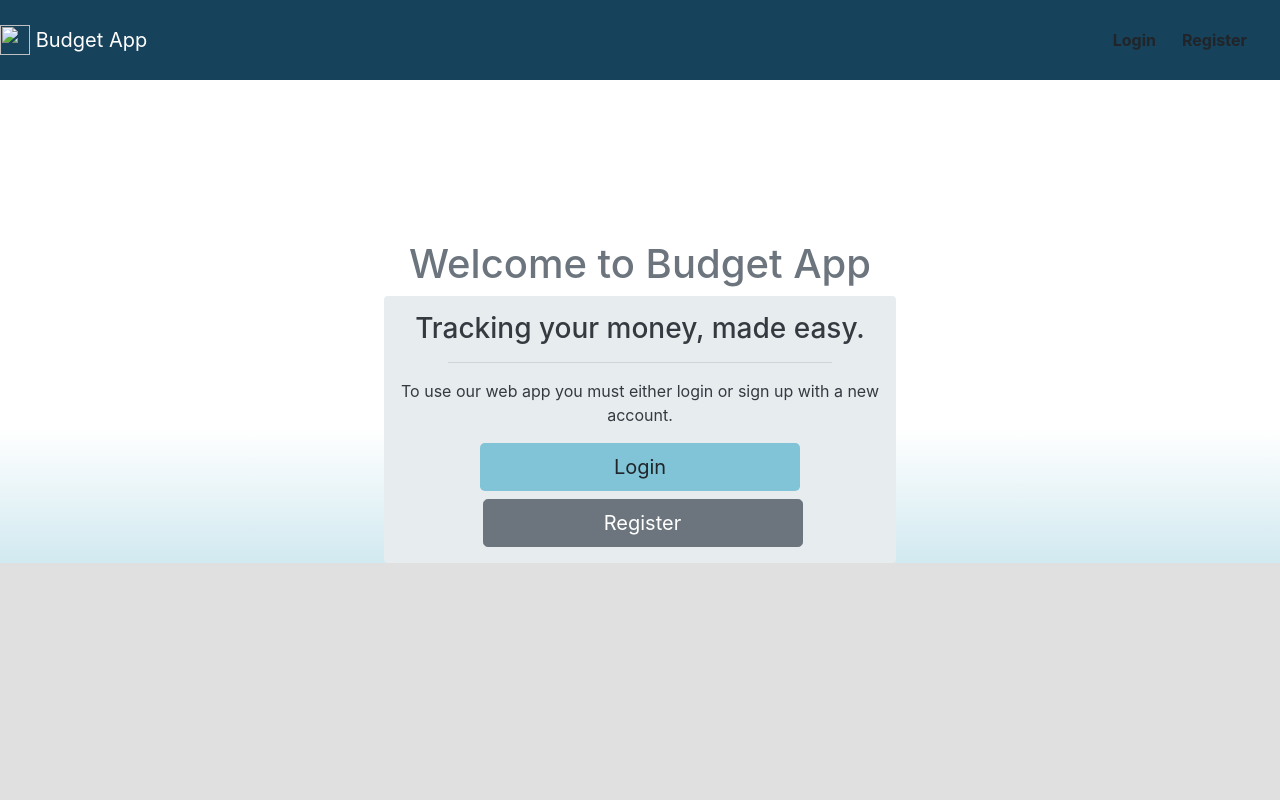
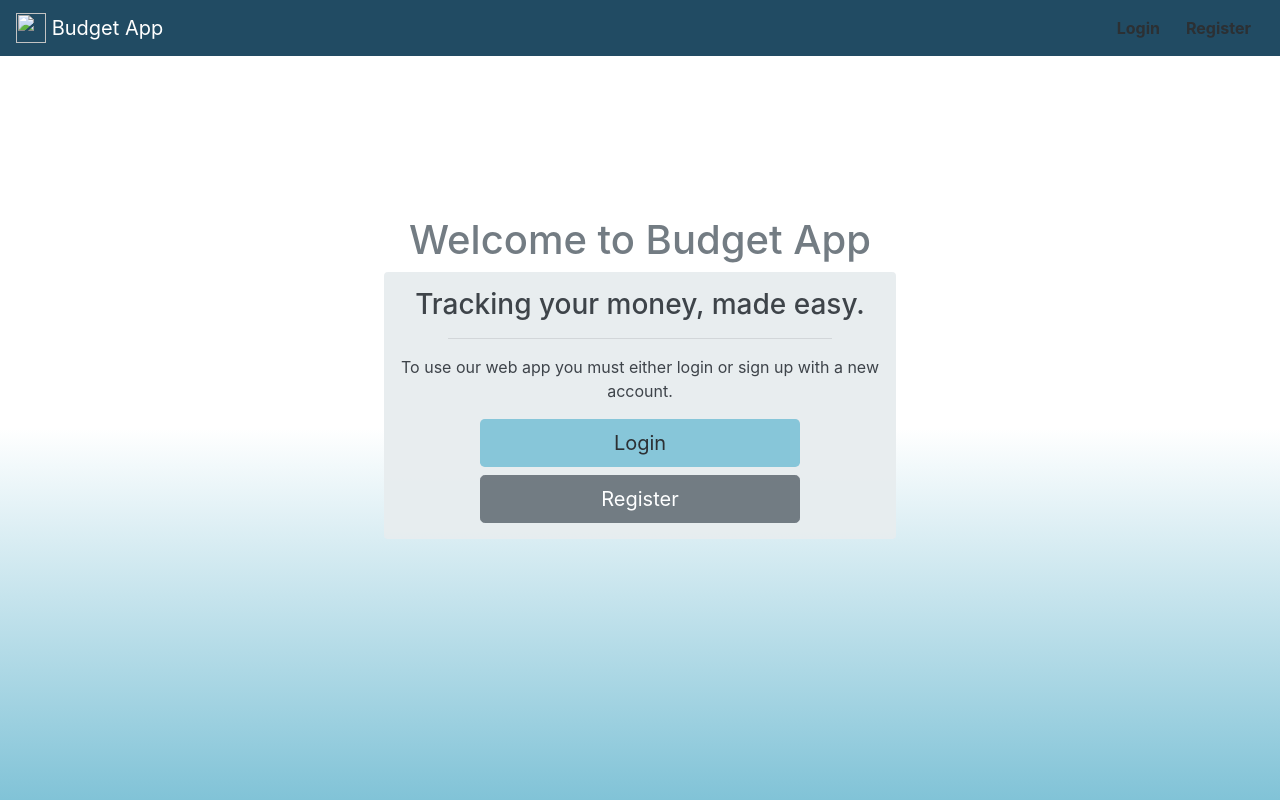
Before and after one commit to n-badillo/SoftwareTestingProject, a Django app: template budgetproject/budgetproject/budget/templates/budget/project-list.html in a window 1280 px wide. Run offline with Django 3.2, Linux system fonts and the light colour scheme; the template is opened without the code that fills it, so the values that code supplies are empty; some libraries are stand-ins or nearby versions.

Commit message:
Update styles.css
integrating bootstrap and adding custom CSS

```diff
--- a/budgetproject/budgetproject/budget/static/css/styles.css
+++ b/budgetproject/budgetproject/budget/static/css/styles.css
@@ -1,26 +1,25 @@
 @import url('https://fonts.googleapis.com/css?family=Montserrat');
 
-/* General */
-html{
-    font-family: 'Montserrat';
-    background-color: #E0E0E0;
+
+/*  General CSS for Body*/
+.box{
+    background: linear-gradient(180deg, #81C3D7 15%, #3A7CA5, #16425B);
+    color: white;
+    opacity: 0.95;
+    background-attachment: fixed;
 }
 
-.bold{
-    font-weight: bold;
+.bg-blue{
+    background: #2F6690;
+    color: #D9DCD6;
 }
 
-.row{
-    margin: 0!important;
+.bg-w{
+    background: #D9DCD6;
 }
 
-/* Nav Bar */
-.navbar{
-    padding: 20px 20px 20px 0;
-    vertical-align: middle;
-}
-a+a{
-    margin-left: 5px;
+.rounded{
+    border-radius: 7px;
 }
 
 /* Project List (no projects) */
```
